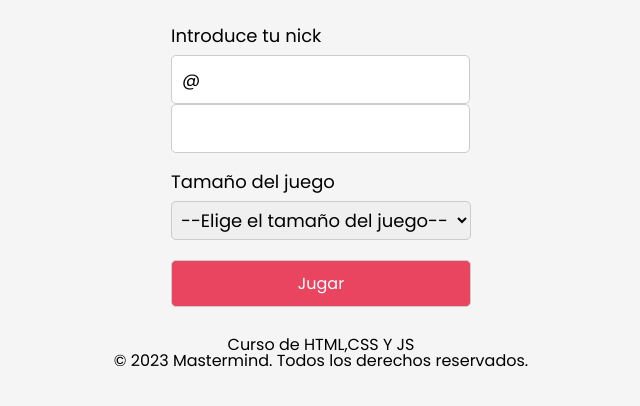
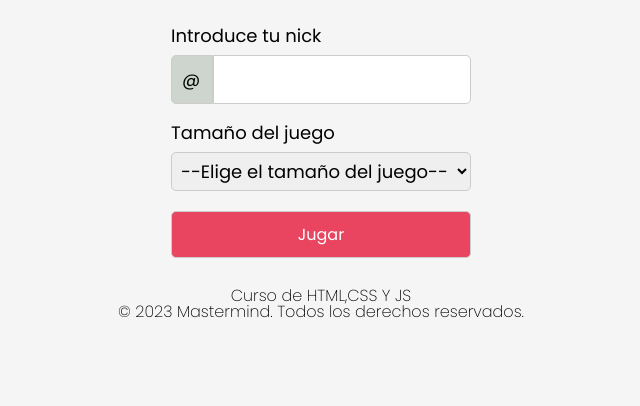
Before and after one commit to Milord-Dev/js-course, a plain HTML site: page index.html in a window 1280 px wide. Shown: the part 112-518 px from the top of the page, without its empty margins (319-959 px from the left). Drawn offline with Linux system fonts and the light colour scheme.

Commit message:
fix(form): correct input field id and styling
- Fix incorrect id "nicka" and make @ input readonly
- Adjust form layout and input styling for better visual consistency
- Add specific styling for #nicka element

```diff
--- a/css/style.css
+++ b/css/style.css
@@ -16,6 +16,7 @@ form{
     flex-direction: column;
     row-gap: 20px;
     font-size: 18px;
+    justify-content: center;
 }
 label{
     display: block;
@@ -26,8 +27,8 @@ input{
     font-family: poppins,sans-serif;
     border: 1px solid #ccc;
     padding: 10px;
-    width: 277px;
-    border-radius: 5px;
+    width: 236px;
+    border-radius: 0px 5px 5px 0px;
     font-size: 18px;
     font-weight: 400;
 }
@@ -50,5 +51,17 @@ select{
 }
 footer{
     font-size: 16px;
+    font-weight: 200;
+}
+
+/*ID*/
+#nicka{
+    background-color: #ced4ce;
+    float: left;
+    width: 20px;
+    border: 1px solid #ccc;
+    border-radius: 5px 0px 0px 5px;
+    padding: 10px;
+    font-size: 18px;
     font-weight: 400;
 }
--- a/index.html
+++ b/index.html
@@ -22,7 +22,7 @@
             <form action="#">
                 <div class="item-form">
                     <label for="nick">Introduce tu nick</label>
-                    <input type="text" id="nicka" name="nick" value="@">
+                    <input type="text" id="nicka" name="nick" value="@" readonly>
                     <input type="text" id="nick" name="nick" required>
                 </div>
                 <div class="item-form">
```
